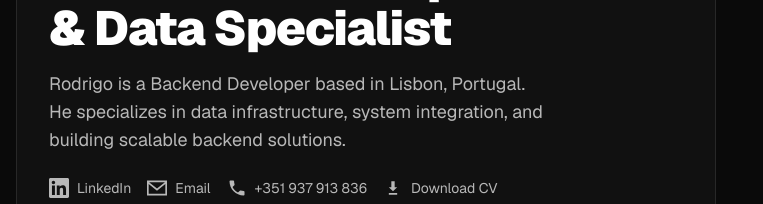
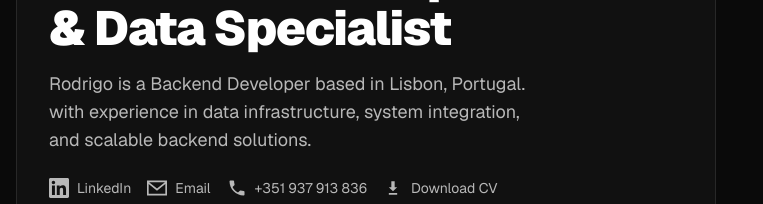
Before and after one commit to rodhipolito/rodrigoportfolio, a Next.js app: page / in a window 1280 px wide. Shown: the part 160-364 px from the top of the page, without its empty margins (0-763 px from the left). Built offline with nearby package versions, Linux system fonts and the light colour scheme.

Commit message:
Update page.tsx

```diff
--- a/app/page.tsx
+++ b/app/page.tsx
@@ -71,8 +71,8 @@ export default function Page() {
                 />
 
                 <p className="mt-4 max-w-[42ch] text-lg text-white/70">
-                  Rodrigo is a Backend Developer based in Lisbon, Portugal. He specializes in data infrastructure,
-                  system integration, and building scalable backend solutions.
+                  Rodrigo is a Backend Developer based in Lisbon, Portugal. with experience in data infrastructure,
+                  system integration, and scalable backend solutions.
                 </p>
 
                 <div className="mt-6 flex flex-wrap items-center gap-4">
```
